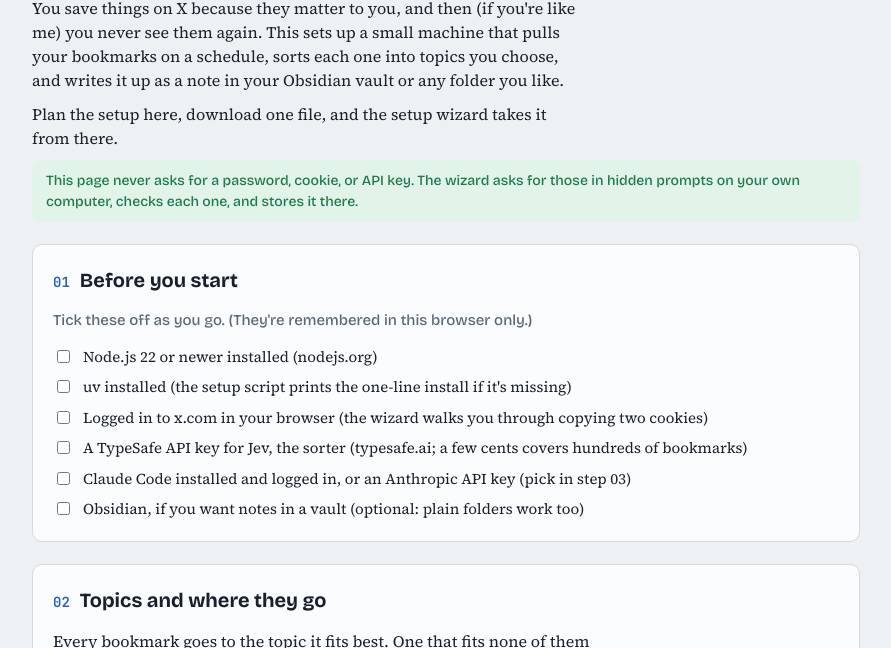
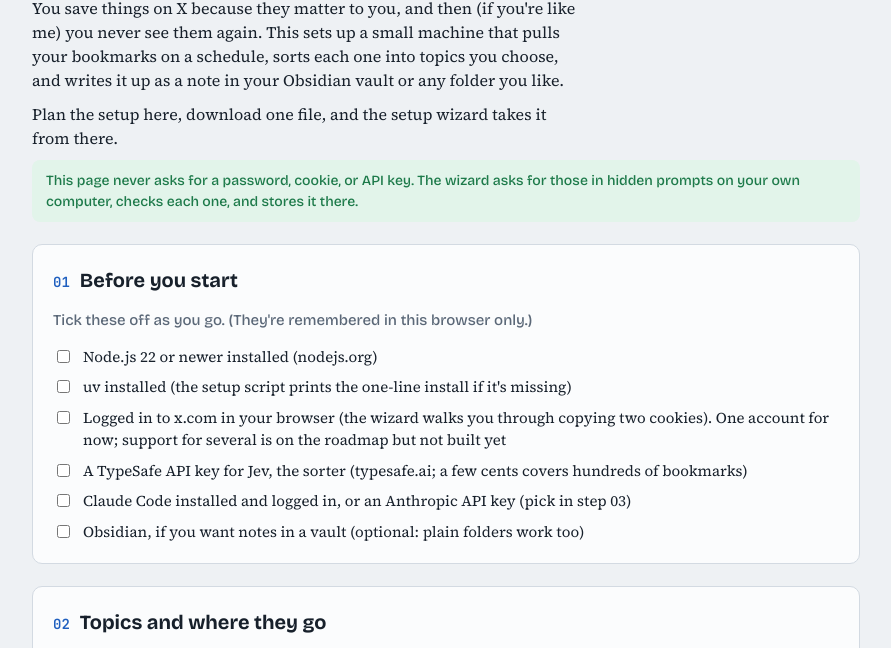
Before and after one commit to mariommg/scatha, a plain HTML site: page docs/onboarding.html in a window 1280 px wide. Shown: the part 122-770 px from the top of the page, without its empty margins (194-1085 px from the left). Drawn offline with nearby package versions, Linux system fonts and the light colour scheme.

Commit message:
Docs: one X account for now; several is on the roadmap
Co-Authored-By: Claude Opus 5.5 <noreply@anthropic.com>

```diff
--- a/docs/onboarding.html
+++ b/docs/onboarding.html
@@ -201,7 +201,7 @@ td:first-child { width: 42%; }
   const CHECKS = [
     ["node", "Node.js 22 or newer installed (nodejs.org)"],
     ["uv", "uv installed (the setup script prints the one-line install if it's missing)"],
-    ["x", "Logged in to x.com in your browser (the wizard walks you through copying two cookies)"],
+    ["x", "Logged in to x.com in your browser (the wizard walks you through copying two cookies). One account for now; support for several is on the roadmap but not built yet"],
     ["typesafe", "A TypeSafe API key for Jev, the sorter (typesafe.ai; a few cents covers hundreds of bookmarks)"],
     ["claude", "Claude Code installed and logged in, or an Anthropic API key (pick in step 03)"],
     ["obsidian", "Obsidian, if you want notes in a vault (optional: plain folders work too)"],
```
Also changed, not shown: docs/RUNBOOK.md (+1 -0 lines), README.md.
